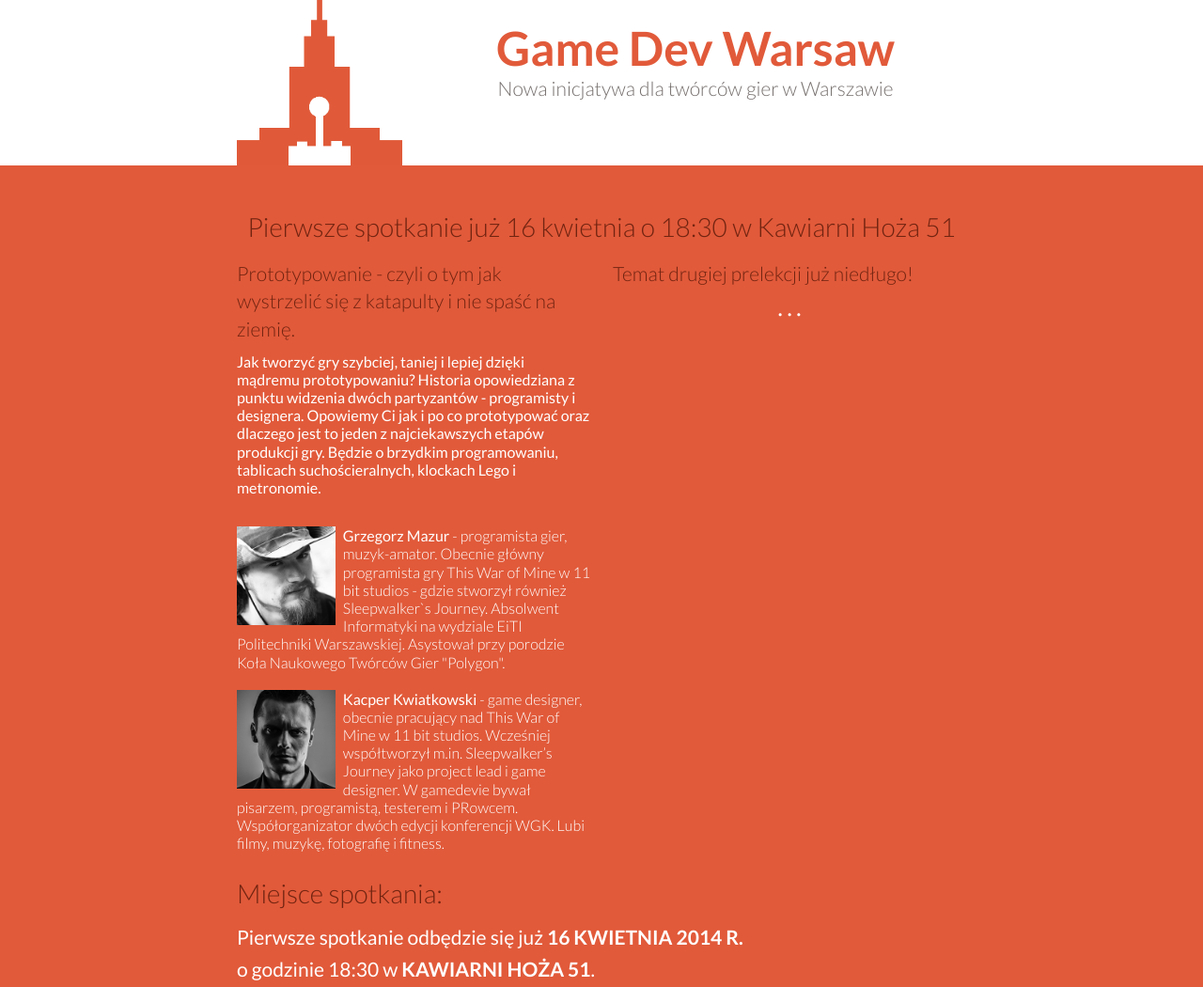
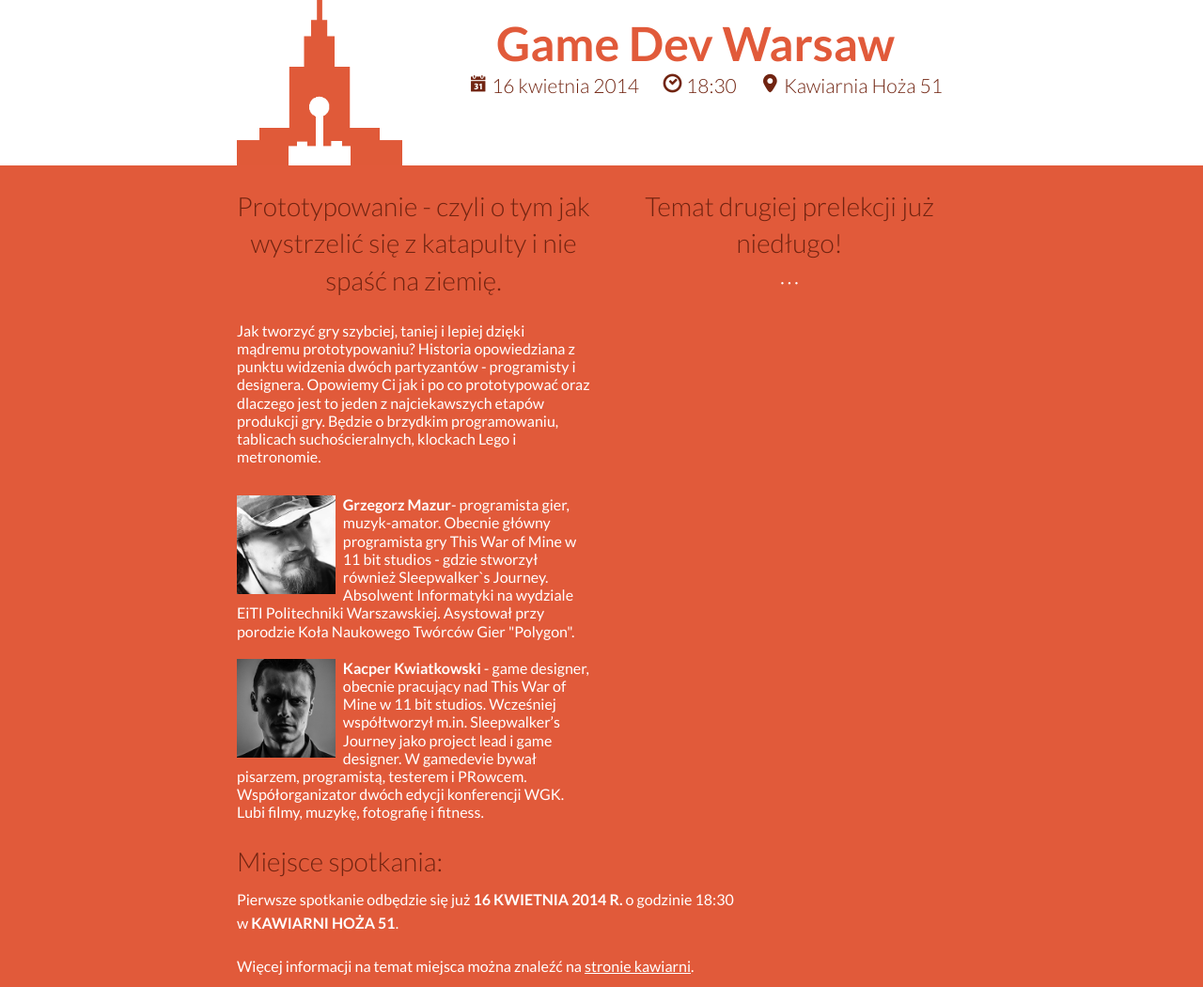
Before and after one commit to gamedevwarsaw/gdw, a plain HTML site: page index.html in a window 1280 px wide. Shown: the top 1050 px of the page at 94% size. Drawn offline with Linux system fonts and the light colour scheme.

Commit message:
Big layout changes.

```diff
--- a/index.html
+++ b/index.html
@@ -39,10 +39,12 @@
 
 <header>
     <div class="row">
+
         <div class="medium-3 columns logo">
             <img class="for-medium-up" src="img/logo-orange.png" alt="Game Dev Warsaw logo"/>
             <img class="for-small" src="img/logo-white.png" alt="Game Dev Warsaw logo"/>
         </div>
+
         <div class="small-12 medium-9 columns text">
             <div class="row">
                 <div class="small-12 columns text-center">
@@ -50,25 +52,22 @@
                 </div>
             </div>
             <div class="row">
-                <div class="small-12 columns text-center">
-                    <h2>Nowa inicjatywa dla twórców gier w Warszawie</h2>
+                <div class="small-12 columns text-center icons">
+                    <i class="foundicon-general-calendar"></i>&nbsp;16&nbsp;kwietnia&nbsp;2014
+                    <i class="foundicon-general-clock"></i>&nbsp;18:30
+                    <i class="foundicon-general-location"></i>&nbsp;Kawiarnia&nbsp;Hoża&nbsp;51
                 </div>
             </div>
         </div>
+
     </div>
 </header>
 
 <section id="content">
 
     <div class="row">
-        <div class="small-12 columns">
-            <h5 class="text-center">Pierwsze spotkanie już 16 kwietnia o 18:30 w Kawiarni Hoża 51</h5>
-        </div>
-    </div>
-
-    <div class="row">
         <div class="session">
-            <h6>Prototypowanie - czyli o tym jak wystrzelić się z katapulty i nie spaść na ziemię.</h6>
+            <h4>Prototypowanie - czyli o tym jak wystrzelić się z katapulty i nie spaść na ziemię.</h4>
 
             <span class="abstract">Jak tworzyć gry szybciej, taniej i lepiej dzięki mądremu prototypowaniu? Historia
             opowiedziana z punktu widzenia dwóch partyzantów - programisty i designera. Opowiemy Ci jak i po co
@@ -79,11 +78,11 @@
                 <div class="small-12 columns">
                     <img src="img/grzegorz-mazur-256x256.png" itemprop="image">
 
-                    <p><span class="name" itemprop="name">Grzegorz Mazur</span> - programista gier, muzyk-amator. Obecnie główny
-                        programista gry This War of Mine w 11 bit studios - gdzie stworzył
-                        również Sleepwalker`s Journey. Absolwent Informatyki na wydziale EiTI
-                        Politechniki Warszawskiej. Asystował przy porodzie Koła Naukowego
-                        Twórców Gier "Polygon".
+
+                    <p><span class="name" itemprop="name">Grzegorz Mazur</span>- programista gier, muzyk-amator. Obecnie główny
+                        programista gry This War of Mine w 11 bit studios - gdzie stworzył również Sleepwalker`s
+                        Journey. Absolwent Informatyki na wydziale EiTI Politechniki Warszawskiej. Asystował przy
+                        porodzie Koła Naukowego Twórców Gier "Polygon".
                     </p>
 
                 </div>
@@ -93,17 +92,17 @@
                 <div class="small-12 columns">
                     <img src="img/kacper-kwiatkowski-256x256.png" itemprop="image">
 
-                    <p><span class="name" itemprop="name">Kacper Kwiatkowski</span> - game designer, obecnie pracujący nad
-                        This War of Mine w 11 bit studios. Wcześniej współtworzył m.in. Sleepwalker’s Journey
-                        jako project lead i game designer. W gamedevie bywał pisarzem, programistą, testerem i PRowcem.
-                        Współorganizator dwóch edycji konferencji WGK. Lubi filmy, muzykę, fotografię i fitness.
+                    <p><span class="name" itemprop="name">Kacper Kwiatkowski</span> - game designer, obecnie pracujący nad This War of
+                        Mine w 11 bit studios. Wcześniej współtworzył m.in. Sleepwalker’s Journey jako project lead i
+                        game designer. W gamedevie bywał pisarzem, programistą, testerem i PRowcem. Współorganizator
+                        dwóch edycji konferencji WGK. Lubi filmy, muzykę, fotografię i fitness.
                     </p>
                 </div>
             </div>
         </div>
 
         <div class="session">
-            <h6>Temat drugiej prelekcji już niedługo!</h6>
+            <h4>Temat drugiej prelekcji już niedługo!</h4>
 
             <p class="text-center">&middot; &middot; &middot;</p>
         </div>
@@ -111,7 +110,7 @@
 
     <div class="row">
         <div class="small-12 columns">
-            <h5>Miejsce spotkania:</h5>
+            <h4>Miejsce spotkania:</h4>
         </div>
     </div>
 
@@ -128,7 +127,7 @@
 
     <div class="row">
         <div class="content-column">
-            <h5>Game Dev Warsaw:</h5>
+            <h4>Game Dev Warsaw:</h4>
         </div>
     </div>
 
@@ -148,7 +147,7 @@
 
     <div class="row">
         <div class="content-column">
-            <h5>Chcesz wiedzieć więcej?</h5>
+            <h4>Chcesz wiedzieć więcej?</h4>
         </div>
     </div>
 
--- a/scss/foundation/_settings.scss
+++ b/scss/foundation/_settings.scss
@@ -3,7 +3,7 @@
 //
 
 // This is the default html and body font-size for the base rem value.
-$rem-base: 21px;
+$rem-base: 16px;
 
 // Allows the use of rem-calc() or lower-20px;bound() in your settings
 @import "functions";
@@ -16,7 +16,7 @@ $rem-base: 21px;
 // Since the typical default browser font-size is 16px, that makes the calculation for grid size.
 // If you want your base font-size to be different and not have it affect the grid breakpoints,
 // set $rem-base to $base-font-size and make sure $base-font-size is a px value.
-$base-font-size: 21px;
+$base-font-size: 16px;
 
 // The $base-line-height is 100% while $base-font-size is 150%
 //$base-line-height: 150%;
@@ -39,7 +39,7 @@ $column-gutter: rem-calc(24);
 $body-bg: $gdw-orange;
 $body-font-color: #fff;
 $body-font-family: "Lato", "Helvetica Neue", "Helvetica", Helvetica, Arial, sans-serif;
-$body-font-weight: 300;
+$body-font-weight: $font-weight-normal;
 // $body-font-style: normal;
 
 // We use this to control font-smoothing
@@ -114,7 +114,7 @@ $body-font-weight: 300;
 
 // We use these to control header font styles
 // $header-font-family: $body-font-family;
-$header-font-weight: 300;
+$header-font-weight: $font-weight-light;
 // $header-font-style: normal;
 $header-font-color: $gdw-dark-orange;
 // $header-line-height: 1.4;
@@ -123,12 +123,12 @@ $header-font-color: $gdw-dark-orange;
 // $header-text-rendering: optimizeLegibility;
 
 // We use these to control header font sizes
-$h1-font-size: rem-calc(89);
-$h2-font-size: rem-calc(67);
-$h3-font-size: rem-calc(50);
-$h4-font-size: rem-calc(37);
-$h5-font-size: rem-calc(28);
-$h6-font-size: rem-calc(21);
+$h1-font-size: $font-size-6;
+$h2-font-size: $font-size-5;
+$h3-font-size: $font-size-4;
+$h4-font-size: $font-size-3;
+$h5-font-size: $font-size-2;
+$h6-font-size: $font-size-1;
 
 // These control how subheaders are styled.
 // $subheader-line-height: 1.4;
--- a/scss/gdw.scss
+++ b/scss/gdw.scss
@@ -1,13 +1,27 @@
 @charset "UTF-8";
+@import "./foundation/functions";
 
 $gdw-orange: #e15a3a;
 $gdw-dark-orange: darken($gdw-orange, 30%);
 $gdw-gray: #756f6d;
 
+$font-size-1: rem-calc(16);
+$font-size-2: rem-calc(21);
+$font-size-3: rem-calc(28);
+$font-size-4: rem-calc(37);
+$font-size-5: rem-calc(50);
+$font-size-6: rem-calc(67);
+$font-size-7: rem-calc(89);
+
+$font-weight-light: 300;
+$font-weight-normal: 400;
+$font-weight-bold: 700;
+
 @import "normalize";
 @import "foundation/settings";
 @import "foundation";
 @import "social-icons/social_foundicons";
+@import "general-icons/general_foundicons";
 @import url('http://fonts.googleapis.com/css?family=Lato:300,400,700');
 
 .invisible-button {
@@ -15,7 +29,6 @@ $gdw-gray: #756f6d;
 }
 
 header {
-  position: relative;
   background-color: white;
 
   .logo {
@@ -36,33 +49,35 @@ header {
 
   .text {
     @media #{$small-only} {
-      padding-top: rem-calc(28);
-      padding-bottom: rem-calc(28);
+      padding: $font-size-2 0 $font-size-2 0;
     }
     @media #{$medium-up} {
-      padding-top: rem-calc(21);
+      padding: $font-size-1 0 0 0;
     }
 
     h1 {
-      font-weight: 700;
-      font-size: rem-calc(50);
       color: $gdw-orange;
+      font-size: $font-size-5;
+      font-weight: $font-weight-bold;
       line-height: 120%;
       margin: 0;
     }
 
-    h2 {
-      font-weight: 300;
-      font-size: rem-calc(21);
-      color: $gdw-gray;
-      line-height: 120%;
-      margin: 0;
+    .icons {
+      line-height: 1.2;
+
+      font-weight: $font-weight-light;
+      color: $gdw-dark-orange;
+      font-size: $font-size-2;
+      i {
+        padding-left: $font-size-2;
+      }
     }
   }
 }
 
 section#content {
-  padding-top: 2rem;
+  padding-top: $font-size-2;
 
   .content-column {
     @extend .small-12;
@@ -75,7 +90,7 @@ section#content {
     li {
       list-style: none;
       line-height: 150%;
-      padding-bottom: rem-calc($base-font-size);
+      padding-bottom: $font-size-2;
       &:last-child {
         padding-bottom: 0;
       }
@@ -84,7 +99,7 @@ section#content {
 
   strong {
     text-transform: uppercase;
-    font-weight: 700;
+    font-weight: $font-weight-bold;
   }
 
   .social-button-column {
@@ -107,29 +122,28 @@ section#content {
     @extend .medium-6;
     @extend .columns;
 
+    h4 {
+      @extend .text-center;
+    }
+
     .abstract {
       display: block;
-      font-size: rem-calc(16);
       line-height: 1.2;
-      padding-bottom: 2*rem-calc(16);
-      font-weight: 500;
+      padding: $font-size-1 0 2*$font-size-1 0;
     }
 
     .speaker {
       img {
         width: 30%;
         float: left;
-        padding: 0 rem-calc(16)/2 rem-calc(16)/2 0;
-        //      @extend .columns;
+        padding: 0 $font-size-1/2 $font-size-1/2 0;
       }
 
       p {
-        font-size: rem-calc(16);
         line-height: 1.2;
-        font-weight: 300;
 
         span.name {
-          font-weight: 500;
+          font-weight: $font-weight-bold;
         }
       }
     }
@@ -139,6 +153,6 @@ section#content {
 
 footer {
   @media #{$medium-up} {
-    padding-top: 2rem;
+    padding-top: $font-size-2;
   }
 }
--- a/scss/social-icons/_settings.scss
+++ b/scss/general-icons/_settings.scss
@@ -1,16 +1,16 @@
-$fontFileName: "../fonts/social_foundicons";
-$fontName: "SocialFoundicons";
-$classPrefix: "foundicon-";
+$fontFileName: "../fonts/general_foundicons";
+$fontName: "GeneralFoundicons";
+$classPrefix: "foundicon-general-";
 
-@mixin i-class($name,$pua) {
+@mixin i-class($name, $pua) {
   .#{$classPrefix}#{$name}:before {
     content: "\f#{$pua}";
   }
 }
 
-@mixin ie-class($name,$pua) {
+@mixin ie-class($name, $pua) {
   .#{$classPrefix}#{$name} {
-    *zoom: expression(this.runtimeStyle['zoom'] = "1", this.innerHTML = "&#xf#{$pua};");
+    *zoom: expression( this.runtimeStyle['zoom'] = "1", this.innerHTML = "&#xf#{$pua};");
   }
 }
 
--- /dev/null
+++ b/scss/general-icons/general_foundicons.scss
@@ -0,0 +1,71 @@
+@import "settings";
+
+/* font-face */
+@include face;
+
+/* global foundicon styles */
+[class*="#{$classPrefix}"] {
+  display: inline;
+  width: auto;
+  height: auto;
+  line-height: inherit;
+  vertical-align: baseline;
+  background-image: none;
+  background-position: 0 0;
+  background-repeat: repeat;
+}
+[class*="#{$classPrefix}"]:before {
+  font-family: $fontName;
+  font-weight: normal;
+  font-style: normal;
+  text-decoration: inherit;
+}
+
+/* icons */
+@include i-class(settings,"000");
+@include i-class(heart,"001");
+@include i-class(star,"002");
+@include i-class(plus,"003");
+@include i-class(minus,"004");
+@include i-class(checkmark,"005");
+@include i-class(remove,"006");
+@include i-class(mail,"007");
+@include i-class(calendar,"008");
+@include i-class(page,"009");
+@include i-class(tools,"00a");
+@include i-class(globe,"00b");
+@include i-class(home,"00c");
+@include i-class(quote,"00d");
+@include i-class(people,"00e");
+@include i-class(monitor,"00f");
+@include i-class(laptop,"010");
+@include i-class(phone,"011");
+@include i-class(cloud,"012");
+@include i-class(error,"013");
+@include i-class(right-arrow,"014");
+@include i-class(left-arrow,"015");
+@include i-class(up-arrow,"016");
+@include i-class(down-arrow,"017");
+@include i-class(trash,"018");
+@include i-class(add-doc,"019");
+@include i-class(edit,"01a");
+@include i-class(lock,"01b");
+@include i-class(unlock,"01c");
+@include i-class(refresh,"01d");
+@include i-class(paper-clip,"01e");
+@include i-class(video,"01f");
+@include i-class(photo,"020");
+@include i-class(graph,"021");
+@include i-class(idea,"022");
+@include i-class(mic,"023");
+@include i-class(cart,"024");
+@include i-class(address-book,"025");
+@include i-class(compass,"026");
+@include i-class(flag,"027");
+@include i-class(location,"028");
+@include i-class(clock,"029");
+@include i-class(folder,"02a");
+@include i-class(inbox,"02b");
+@include i-class(website,"02c");
+@include i-class(smiley,"02d");
+@include i-class(search,"02e");
```
Also changed, not shown: fonts/general_foundicons.ttf (added), fonts/general_foundicons.woff (added), scss/gdw.css, 2 other files.
